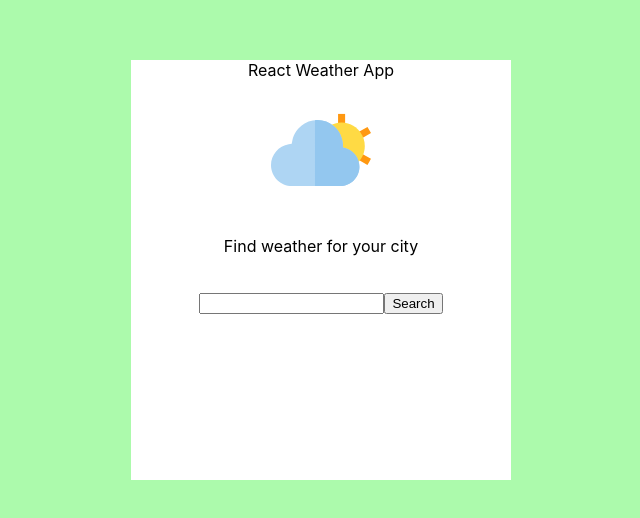
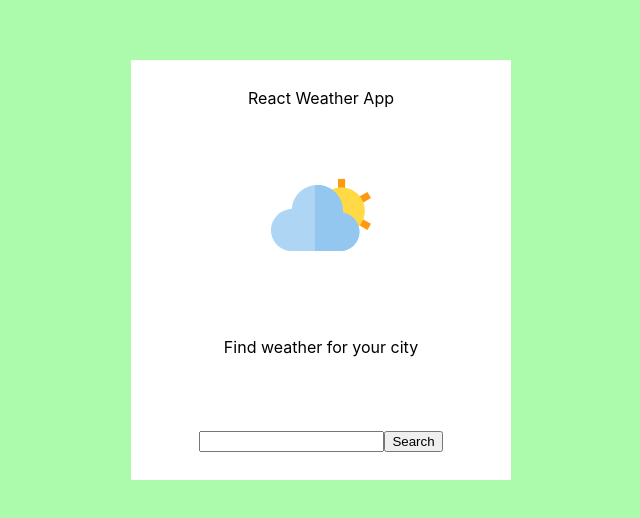
Before and after one commit to ch1z3r0/weathering-app, a React (Create React App) app: page / in a window 1280 px wide. Shown: the part 130-648 px from the top of the page, without its empty margins (319-959 px from the left). Built offline with nearby package versions, Linux system fonts and the light colour scheme.

Commit message:
modified styles.scss file

```diff
--- a/src/components/home/home.styles.scss
+++ b/src/components/home/home.styles.scss
@@ -8,9 +8,8 @@ div {
 	.container {
 		display: flex;
 		flex-direction: column;
-		justify-content: normal;
+		justify-content: space-around;
 		align-items: center;
-		gap: 20px;
 		height: 420px;
 		width: 380px;
 		background-color: #ffffff;
```
